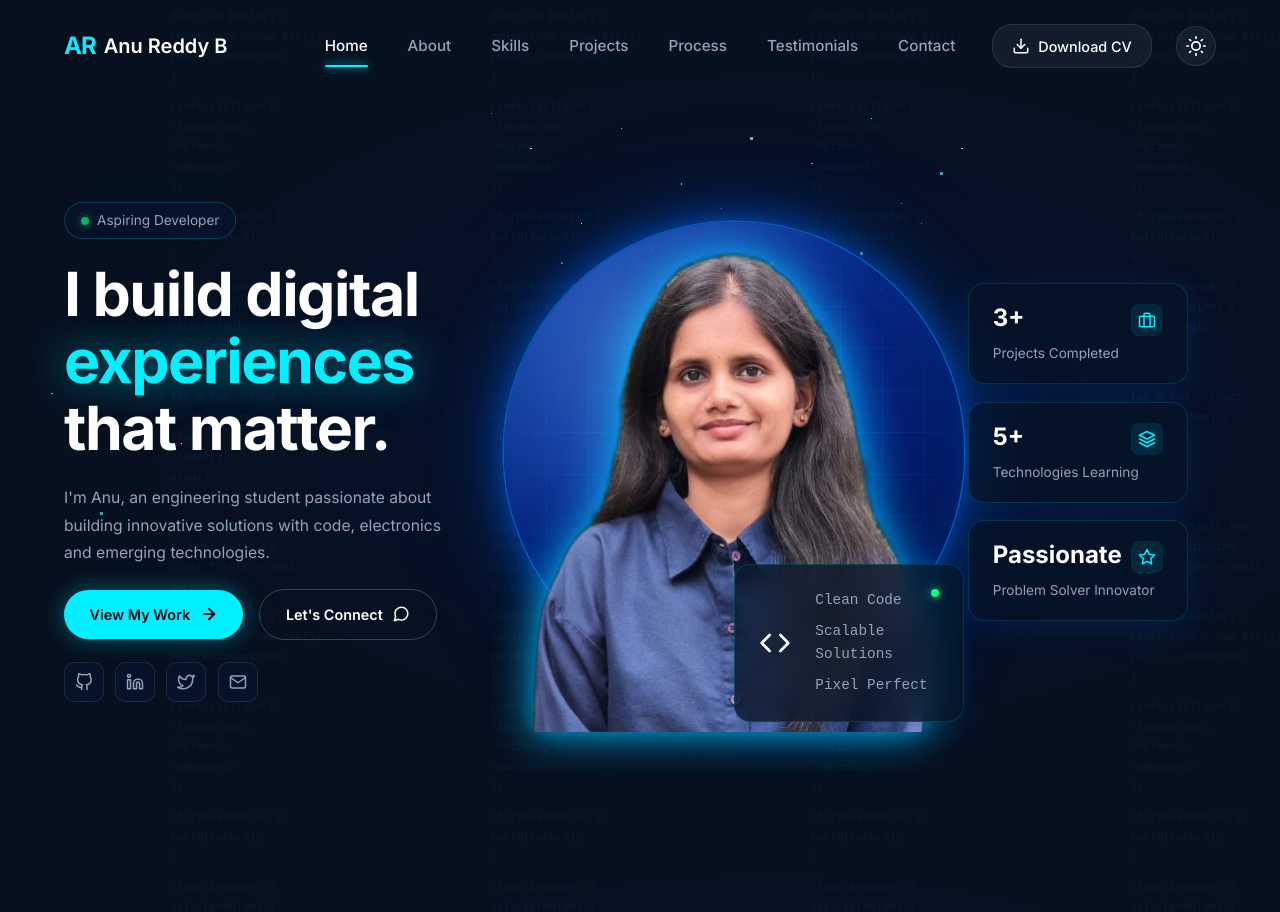
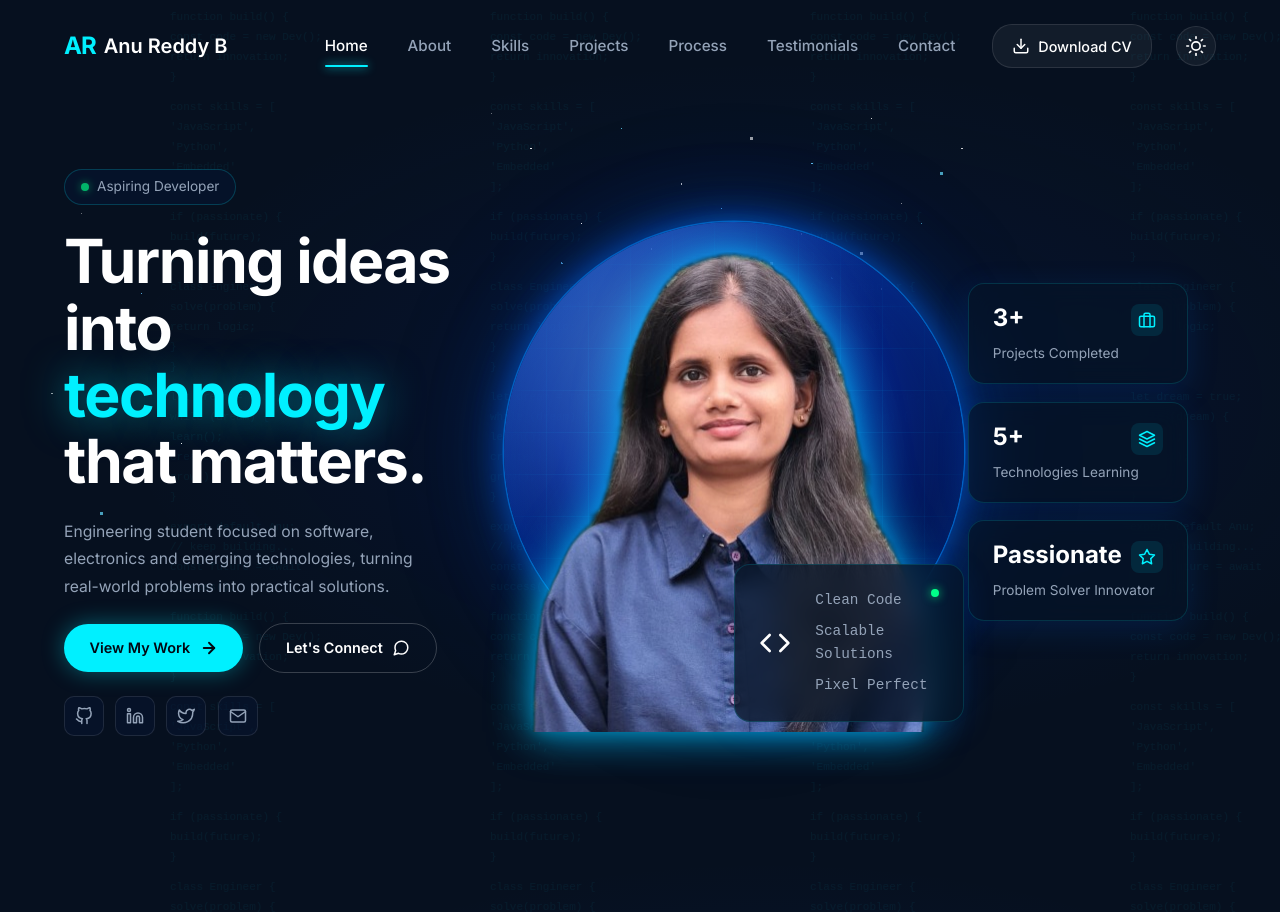
Before and after one commit to anureddyb20/anu, a Next.js app: page / in a window 1280 px wide. Built offline with nearby package versions, Linux system fonts and the light colour scheme.

Commit message:
feat: add HeroSection component with bio, CTA, and dynamic floating cards

```diff
--- a/src/components/HeroSection.tsx
+++ b/src/components/HeroSection.tsx
@@ -20,15 +20,13 @@ export default function HeroSection() {
             </div>
 
             <h1 className={styles.heading}>
-              I build digital <br />
-              <span className={styles.highlight}>experiences</span><br />
-              that matter.
+              Turning ideas into <br />
+              <span className={styles.highlight}>technology</span><br />
+              that matters.
             </h1>
 
             <p className={styles.description}>
-              I'm Anu, an engineering student passionate about
-              building innovative solutions with code, electronics
-              and emerging technologies.
+              Engineering student focused on software, electronics and emerging technologies, turning real-world problems into practical solutions.
             </p>
 
             <div className={styles.ctaGroup}>
```
